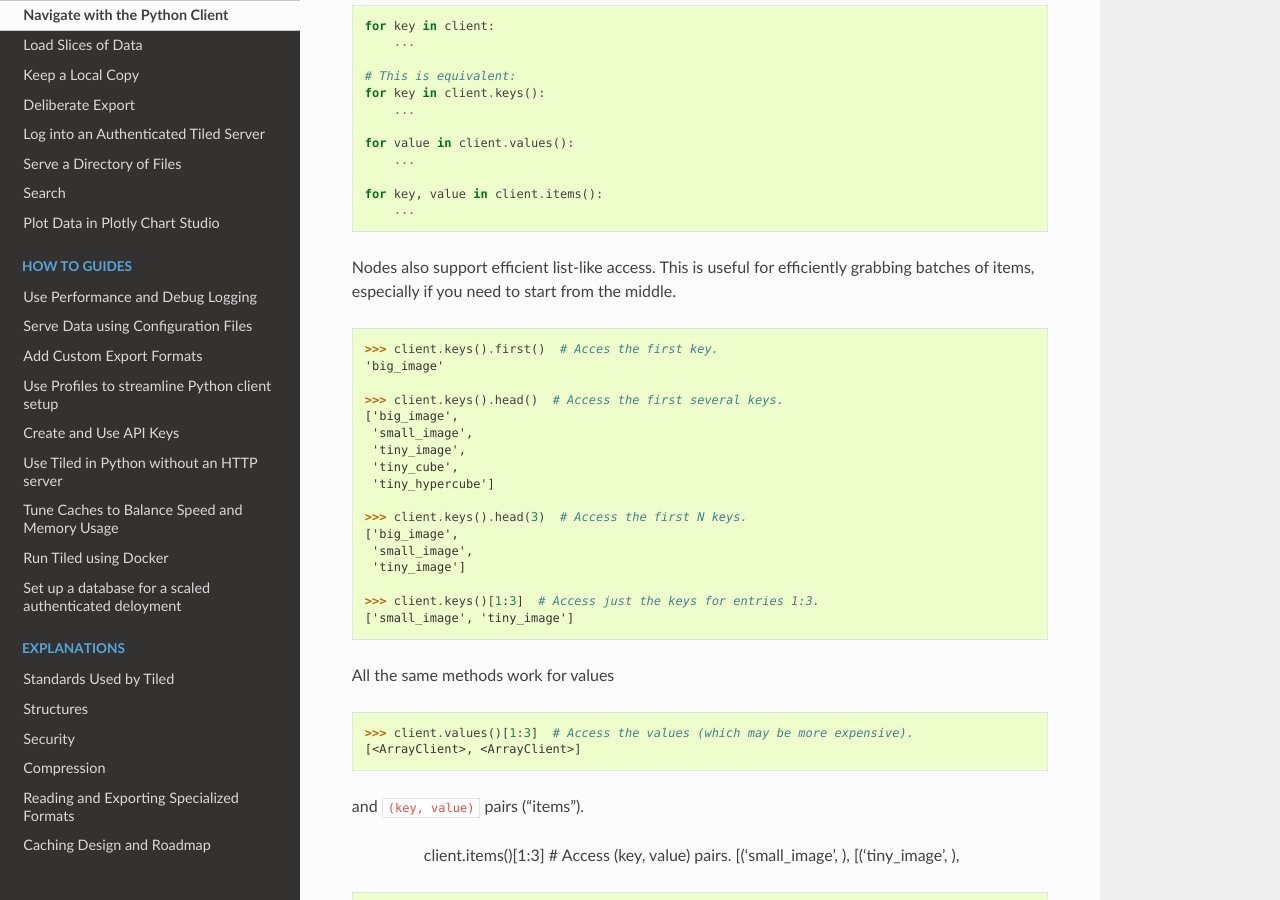
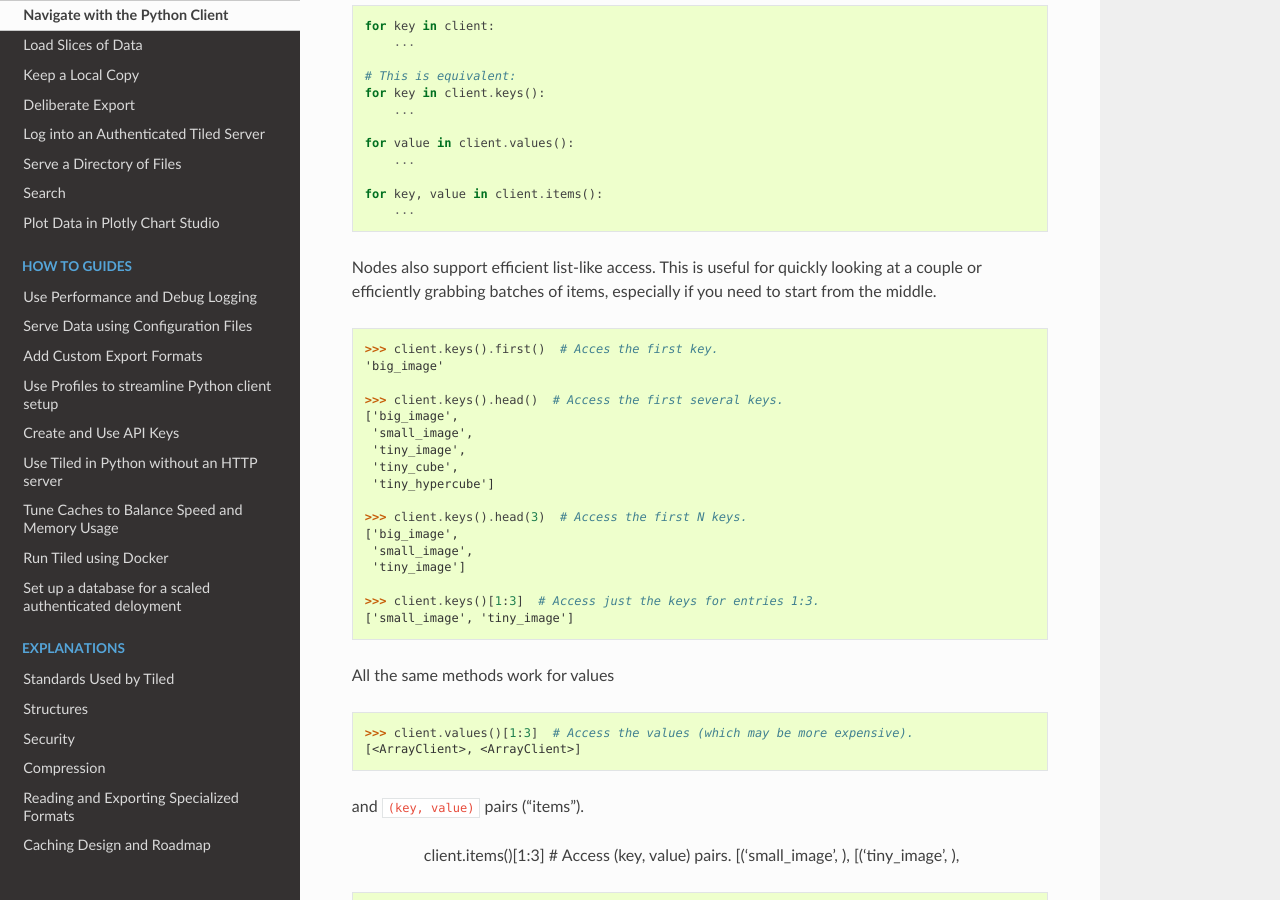
Before and after one commit to bluesky/tiled, a Sphinx documentation site: the page built from docs/source/tutorials/navigation.md, in a window 1280 px wide and 900 px high, scrolled down 1541 px. Built offline with Sphinx 7.4.7 and the Read the Docs theme 2.0.0, drawn with Linux system fonts in a browser that asks for light colours; pages that are not in the unit, such as notebooks, are missing from menus.

Commit message:
Tweak docs.

````diff
--- a/docs/source/tutorials/navigation.md
+++ b/docs/source/tutorials/navigation.md
@@ -93,9 +93,9 @@ for key, value in client.items():
     ...
 ```
 
-Nodes also support efficient list-like access. This is useful
-for efficiently grabbing batches of items, especially if you need to start
-from the middle.
+Nodes also support efficient list-like access. This is useful for quickly
+looking at a couple or efficiently grabbing batches of items, especially if you
+need to start from the middle.
 
 ```python
 >>> client.keys().first()  # Acces the first key.
````
